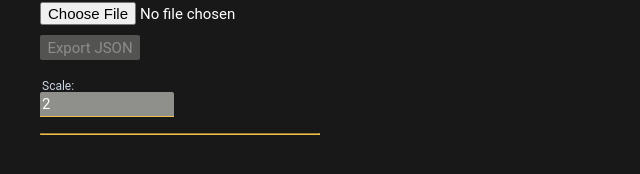
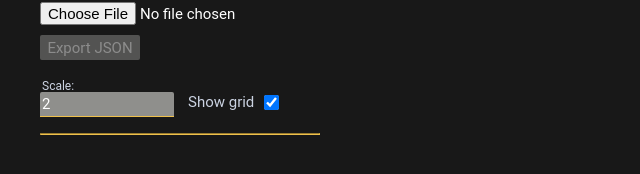
Before and after one commit to iozheg/json-animation-data, a Vue app: page / in a window 1280 px wide. Shown: the part 194-368 px from the top of the page, without its empty margins (0-640 px from the left). Built offline with nearby package versions, Linux system fonts and the light colour scheme.

Commit message:
feat: add switch for canvas grid

```diff
--- a/src/App.vue
+++ b/src/App.vue
@@ -17,6 +17,7 @@ interface IState {
   image: HTMLImageElement | null;
   fileName: string,
   scale: number;
+  showGrid: boolean;
   controlView: ControlView;
   errorMsg: string,
   tempFrames: IFrameOptions[];
@@ -34,6 +35,7 @@ const state = reactive<IState>({
   image: null,
   fileName: "",
   scale: 2,
+  showGrid: true,
   controlView: ControlView.NONE,
   errorMsg: "",
   tempFrames: [],
@@ -208,8 +210,10 @@ function showListTab(listType: ListType) {
     <GeneralControls
       :scale="state.scale"
       :readyToExport="!!state.frames.length"
+      :show-grid="state.showGrid"
       @image-loaded="setImage"
       @update-scale="updateScale"
+      @toggle-grid="state.showGrid = $event"
       @export-json="exportData"
     />
     <DataControls
@@ -278,6 +282,7 @@ function showListTab(listType: ListType) {
       :frames="visibleFrames"
       :selectedFrames="state.selectedFrameNames"
       :scale="state.scale"
+      :show-grid="state.showGrid"
       :interactive="isCanvasInteractive"
       @update-frame="updateFrameFromCanvas"
       @select-frame="selectFrame"
--- /dev/null
+++ b/src/components/CheckboxControl.vue
@@ -0,0 +1,37 @@
+<script setup lang="ts">
+defineProps(["modelValue", "label", "disabled"]);
+defineEmits(["update:modelValue"]);
+</script>
+
+<template>
+  <div class="checkbox-control">
+    <label :for="label">{{ label }}</label>
+    <input
+      :id="label"
+      class="checkbox"
+      type="checkbox"
+      :checked="modelValue"
+      :disabled="disabled"
+      @input="$emit('update:modelValue', $event.target?.checked)"
+    >
+  </div>
+</template>
+
+<style scoped>
+  .checkbox-control {
+    width: 134px;
+    line-height: 1;
+  }
+
+  .checkbox-control label {
+    vertical-align: top;
+    padding-left: 2px;
+    color: var(--text-gray);
+  }
+
+  .checkbox-control .checkbox {
+    width: 15px;
+    height: 15px;
+    margin-left: 10px;
+  }
+</style>
--- a/src/components/FrameCanvas.vue
+++ b/src/components/FrameCanvas.vue
@@ -8,6 +8,7 @@ const props = withDefaults(defineProps<{
   frames: IFrameOptions[];
   selectedFrames: string[];
   scale: number;
+  showGrid: boolean;
   interactive?: boolean;
 }>(), {
   interactive: true
@@ -48,6 +49,11 @@ watch(() => props.scale, () => {
     drawGrid();
   });
 });
+watch(() => props.showGrid, () => {
+  nextTick(() => {
+    drawGrid();
+  });
+});
 
 function drawFrames() {
   if (context) {
@@ -78,6 +84,7 @@ function drawScaledFrames() {
 
 function drawGrid(step = 1) {
   gridCanvasContext.clearRect(0, 0, props.imgWidth, props.imgHeight);
+  if (props.showGrid) {
     gridCanvasContext.strokeStyle = "rgba(0, 0, 0, 0.3)";
 
     for (let i = 0; i < props.imgWidth; i += step * props.scale) {
@@ -92,6 +99,7 @@ function drawGrid(step = 1) {
       gridCanvasContext.moveTo(0, i);
       gridCanvasContext.lineTo(props.imgWidth, i);
       gridCanvasContext.stroke();
+    }
   }
 }
 
--- a/src/components/GeneralControls.vue
+++ b/src/components/GeneralControls.vue
@@ -2,15 +2,18 @@
 import InputControl from "./InputControl.vue";
 import Information from "./Information.vue";
 import strings from "@/strings";
+import CheckboxControl from "./CheckboxControl.vue";
 
 defineProps<{
   scale: number;
   readyToExport: boolean;
+  showGrid: boolean;
 }>();
 
 const emit = defineEmits<{
   (e: "imageLoaded", image: HTMLImageElement, fileName: string): void,
   (e: "updateScale", scale: number): void,
+  (e: "toggleGrid", showGrid: boolean): void,
   (e: "exportJson"): void,
 }>();
 
@@ -31,6 +34,10 @@ function updateScale(scale: number) {
   emit("updateScale", Number(scale));
 }
 
+function toggleGrid(showGrid: boolean) {
+  emit("toggleGrid", showGrid);
+}
+
 function exportJson() {
   emit("exportJson");
 }
@@ -45,6 +52,7 @@ function exportJson() {
       class="btn export-btn"
       @click="exportJson"
     >Export JSON</button>
+    <div class="canvas-controls">
       <InputControl
         :modelValue="scale"
         class="main-button"
@@ -52,6 +60,14 @@ function exportJson() {
         type="number"
         @update:modelValue="updateScale"
       />
+      <CheckboxControl
+        :modelValue="showGrid"
+        class="main-button grid-switch"
+        label="Show grid"
+        type="checkbox"
+        @update:modelValue="toggleGrid"
+      />
+    </div>
     <hr>
   </div>
 </template>
@@ -79,4 +95,15 @@ function exportJson() {
   .general-controls .main-button {
     margin-top: 10px;
   }
+
+  .general-controls .canvas-controls {
+    display: flex;
+    flex-wrap: wrap;
+    justify-content: space-between;
+    width: 100%;
+  }
+
+  .general-controls .grid-switch {
+    align-self: center;
+  }
 </style>
```
Lines whose indentation alone changed are shown as unchanged.
